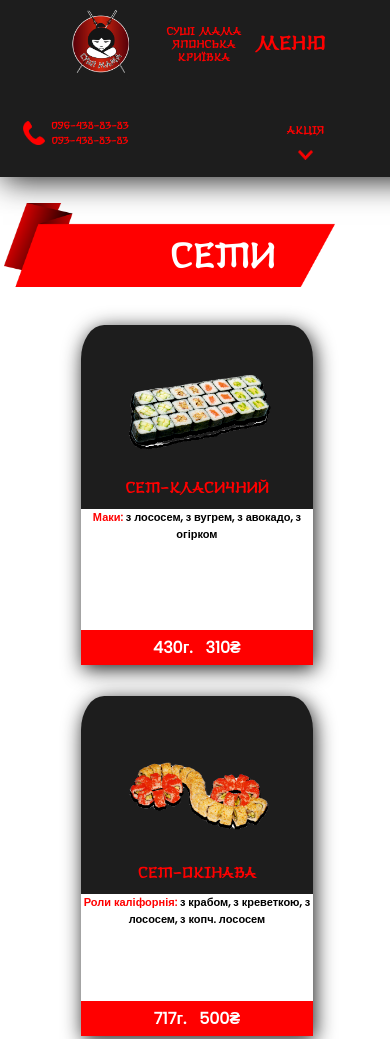
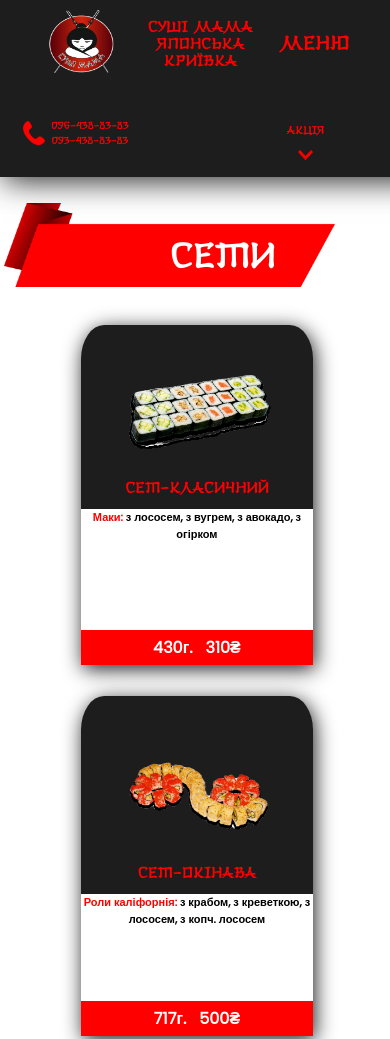
Before and after one commit to PaulBovtach/sushi-bar, a plain HTML site: page index.html in a window 390 px wide. Shown: the top 1039 px of the page. Drawn offline with Linux system fonts and the light colour scheme.

Commit message:
Add files via upload

```diff
--- a/style.css
+++ b/style.css
@@ -953,7 +953,6 @@ p{
     }
     .mobile_header{
         padding-left: 0%;
-        padding-right: 15%;
         display: flex;
         justify-content: space-evenly;
         flex-direction: column;
@@ -964,7 +963,8 @@ p{
         height: 80%;
     }
     .header_h1 {
-        font-size: 10px;
+        margin: 0;
+        font-size: 14px;
     }
     .tel_header1 {
         font-size: 9px;
```
